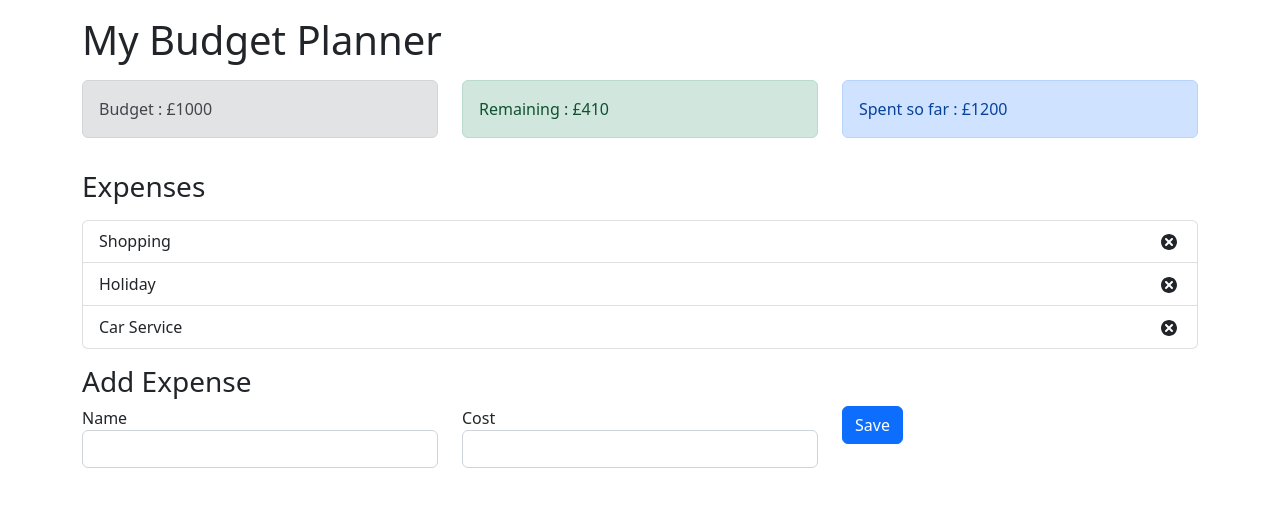
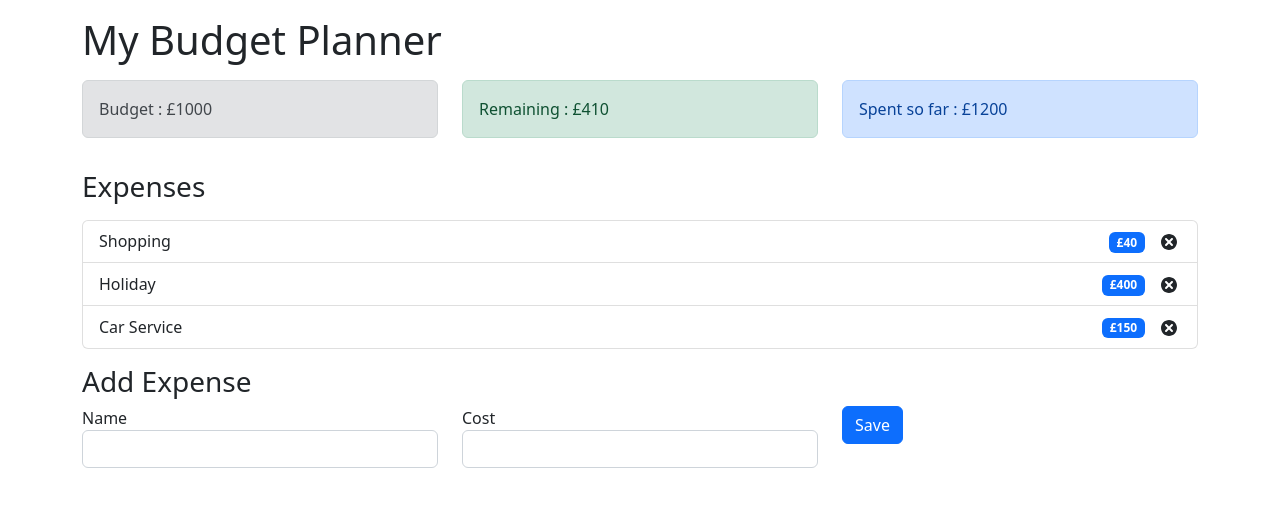
Before and after one commit to neelendrareddy9001/React-Budget-app, a React (Create React App) app: page / in a window 1280 px wide. Shown: the top 506 px of the page. Built offline with nearby package versions, Linux system fonts and the light colour scheme.

Commit message:
item badge icon updated

```diff
--- a/package.json
+++ b/package.json
@@ -8,6 +8,7 @@
     "@testing-library/user-event": "^13.5.0",
     "bootstrap": "^5.2.3",
     "react": "^18.2.0",
+    "react-bootstrap": "^2.8.0",
     "react-dom": "^18.2.0",
     "react-icons": "^4.8.0",
     "react-scripts": "5.0.1",
--- a/src/component/ExpenseItem.js
+++ b/src/component/ExpenseItem.js
@@ -1,12 +1,13 @@
 import React from 'react'
 import {TiDelete} from 'react-icons/ti';
+import Badge from 'react-bootstrap/Badge';
 
 const ExpenseItem = (props) => {
     return (
-        <li class='list-group-item d-flex justify-content-between align-items-center'>
+        <li className='list-group-item d-flex justify-content-between align-items-center'>
 			{props.name}
 			<div>
-				<span class='badge badge-primary badge-pill mr-3'>£{props.cost}</span>
+				<span className='mr-3'><Badge bg="primary" style={{marginRight: "12px"}}>£{props.cost}</Badge></span>
 				<TiDelete size='1.5em'  />
 			</div>
 		</li>
```
Also changed, not shown: 1 other file (tests, documents, lock files or other folders).
